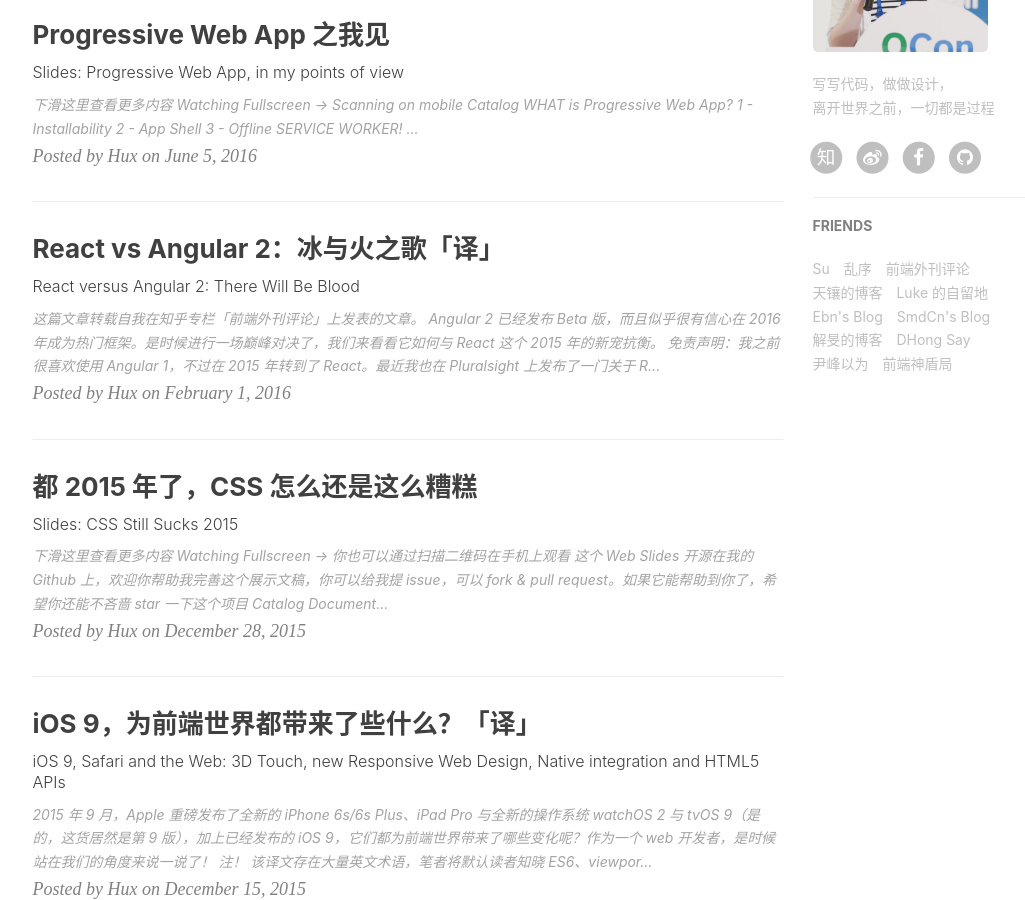
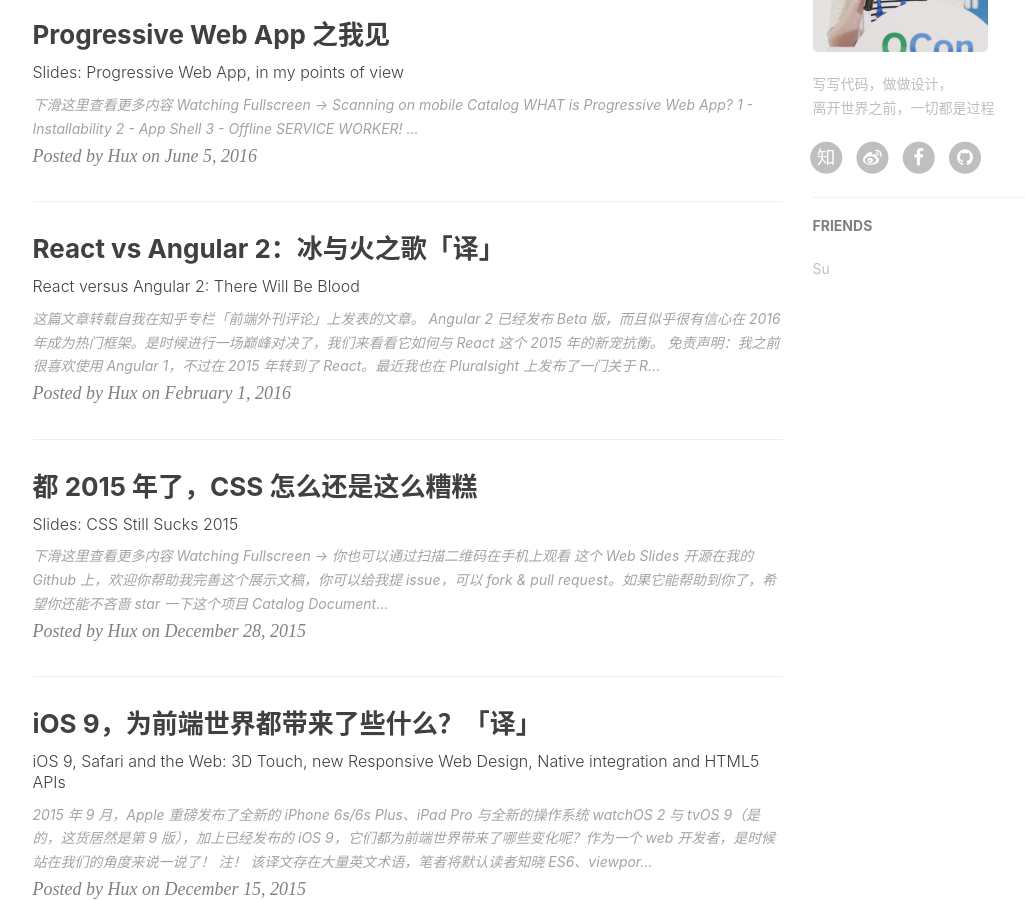
Before and after one commit to XueChenChen/XueChenChen.github.io, a Jekyll site: the page built from index.html, in a window 1280 px wide and 900 px high, scrolled down 877 px. Shown: the whole window, without its empty margins (135-1160 px from the left). Built offline with Jekyll 4.4.1, drawn with Linux system fonts in a browser that asks for light colours; nearby versions of some CDN libraries; the list of posts is cut into pages by our own code; comment, search, counter and statistics services are not loaded; some of the changed text lies outside the part shown.

Commit message:
modify _config.yml

```diff
--- a/_config.yml
+++ b/_config.yml
@@ -1,11 +1,11 @@
 # Site settings
-title: Hux Blog
-SEOTitle: 黄玄的博客 | Hux Blog
+title: ChenBlog
+SEOTitle: XueChen
 header-img: img/home-bg.jpg
-email: huxpro@gmail.com
-description: "关于前端与设计、黑客与画家 | 黄玄，Web & Mobile Lover，Front-End Engineer，UX Designer | 这里是 @Hux黄玄 的个人博客，与你一起发现更大的世界。"
-keyword: "黄玄, Hux黄玄, Hux, 鬼栈, huxpro, @huxpro, 黄玄的博客, Hux Blog, 博客, 个人网站, 互联网, 前端, 设计, 产品, 肖玉, Lynn, 肖玉的男朋友"
-url: "https://huangxuan.me"              # your host, for absolute URL
+email: chenxuechen159@gmail.com
+description: "helloWorld"
+keyword: "helloWorld"
+url: "http://XueChenChen.github.io"              # your host, for absolute URL
 baseurl: ""                             # for example, '/blog' if your blog hosted on 'host/blog'
 
 
@@ -92,35 +92,5 @@
     {
         title: "Su",
         href: "http://su.gallery/"
-    },{
-        title: "乱序",
-        href: "http://mida.re/"
-    },{
-        title: "前端外刊评论",
-        href: "http://qianduan.guru/"
-    },{
-        title: "天镶的博客",
-        href: "http://lingyu.wang/"
-    },{
-        title: "Luke 的自留地",
-        href: "http://hmqk1995.github.io"
-    },{
-        title: "Ebn's Blog",
-        href: "http://ebnbin.com/"
-    },{
-        title: "SmdCn's Blog",
-        href: "http://blog.smdcn.net"
-    },{
-        title: "解旻的博客",
-        href: "http://xieminis.me/"
-    },{
-        title: "DHong Say",
-        href: "http://dhong.co"
-    },{
-        title: "尹峰以为",
-        href: "http://ingf.github.io/"
-    },{
-        title: "前端神盾局",
-        href: "http://wepiaofei.github.io/blog/"
     }
 ]
```
